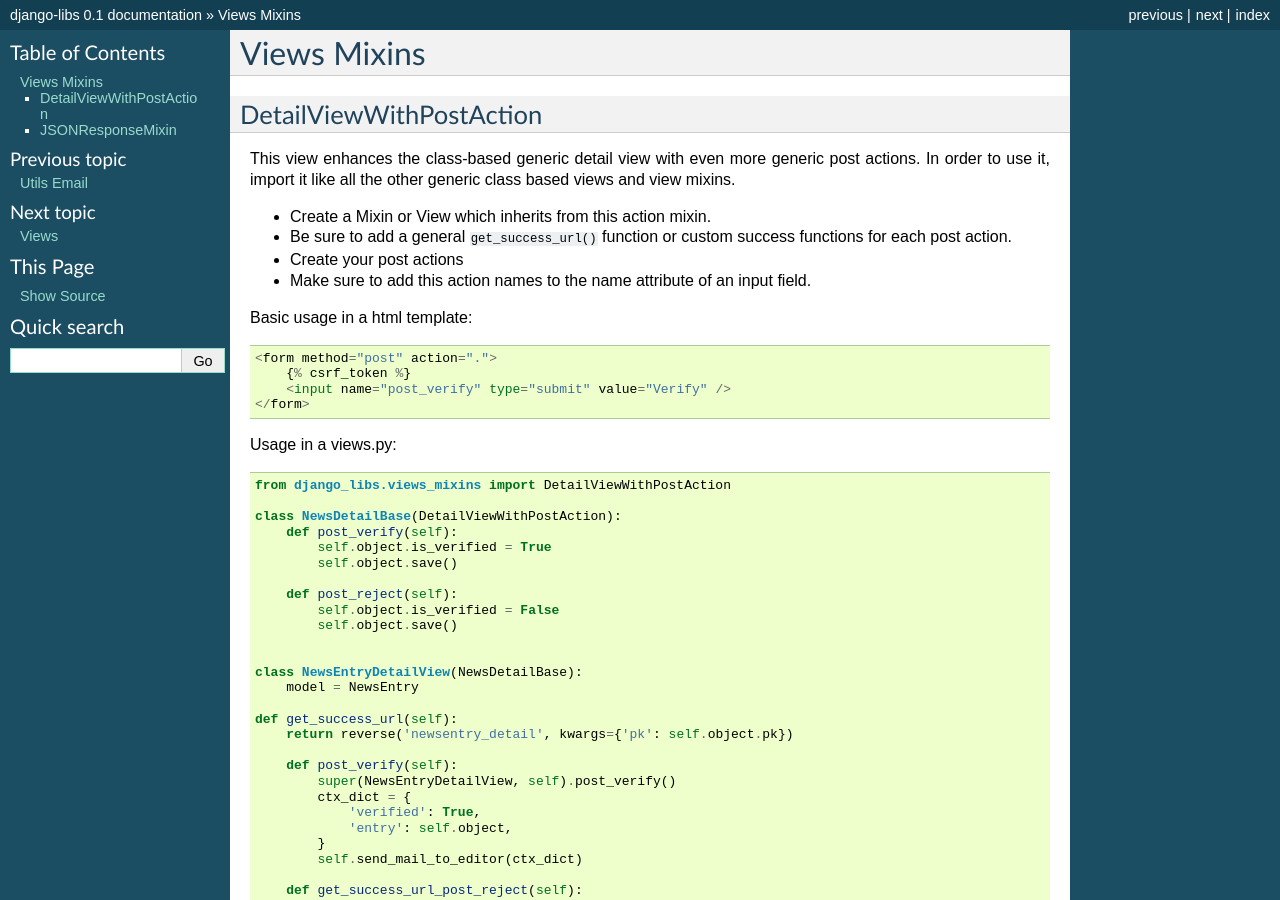
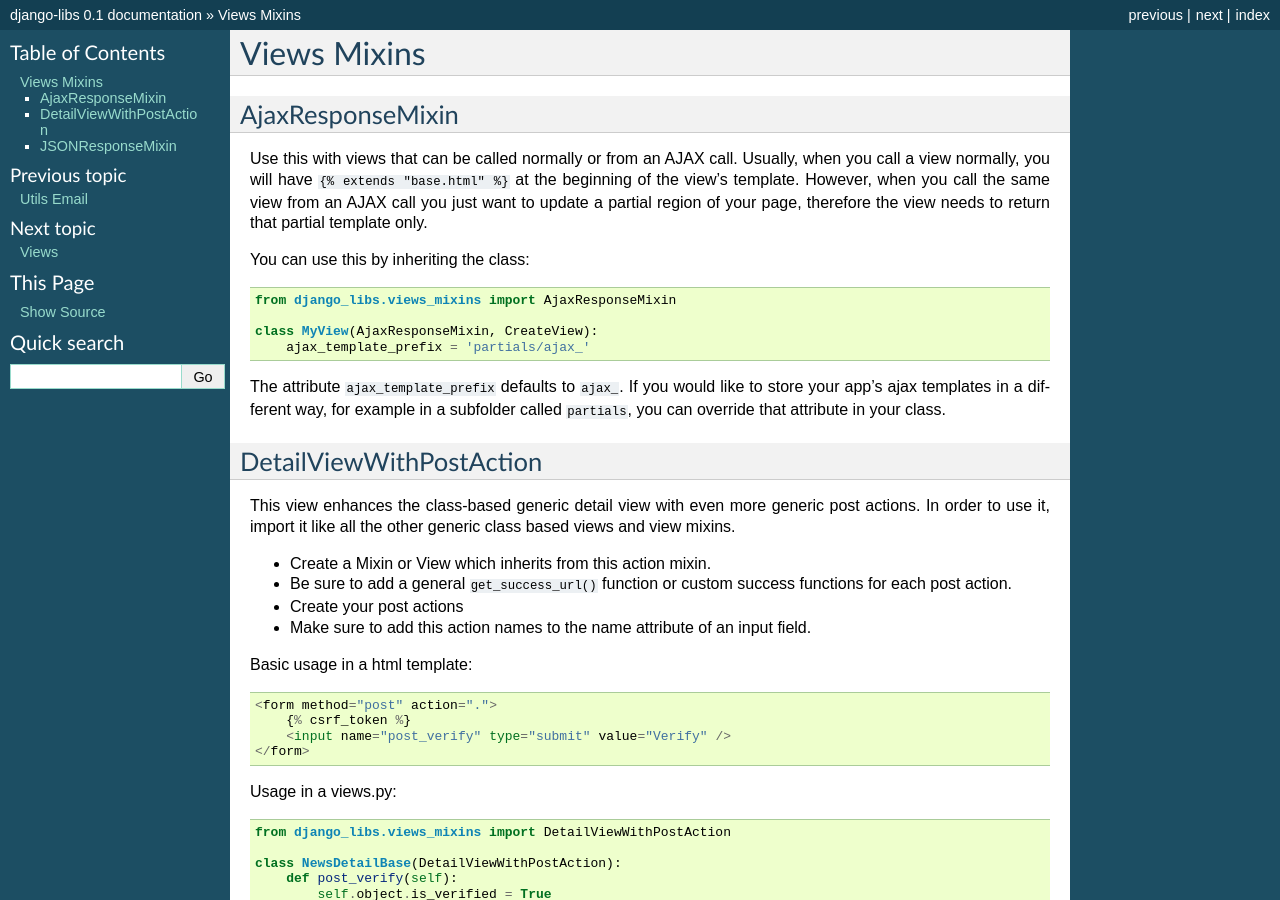
Before and after one commit to bitlabstudio/django-libs, a Sphinx documentation site: the page built from docs/views_mixins.rst, in a window 1280 px wide and 900 px high. Built offline with Sphinx 7.4.7, drawn with Linux system fonts in a browser that asks for light colours; formulas are drawn with MathJax 3.

Commit message:
Added AjaxResponseMixin and AjaxRedirectMiddleware

```diff
--- a/CHANGELOG.txt
+++ b/CHANGELOG.txt
@@ -1,4 +1,7 @@
 === 0.10 (ongoing development) ===
+
+- Added AjaxResponseMixin
+- Added AjaxRedirectMiddleware
 
 === 0.9 ===
 
--- a/README.rst
+++ b/README.rst
@@ -20,6 +20,9 @@ and applications.
   who the recepient is
 * Functions to test callable or non-callable views
 * Dummy views to test your 404 and 500 templates
+* AjaxRedirectMiddleware for jQuery AJAX calls that return 301 redirects
+* AjaxResponseMixin for views that can return their normal template or a
+  partial template when it is an ajax call
 
 **Coming soon**:
 
--- a/docs/index.rst
+++ b/docs/index.rst
@@ -24,6 +24,7 @@ Contents:
    utils_email
    views_mixins
    views
+   middlewares
 
 
 Indices and tables
--- a/docs/views_mixins.rst
+++ b/docs/views_mixins.rst
@@ -1,5 +1,26 @@
 Views Mixins
 ===========
+
+AjaxResponseMixin
+-----------------
+
+Use this with views that can be called normally or from an AJAX call. Usually,
+when you call a view normally, you will have ``{% extends "base.html" %}`` at
+the beginning of the view's template. However, when you call the same view
+from an AJAX call you just want to update a partial region of your page,
+therefore the view needs to return that partial template only.
+
+You can use this by inheriting the class::
+
+    from django_libs.views_mixins import AjaxResponseMixin
+
+    class MyView(AjaxResponseMixin, CreateView):
+        ajax_template_prefix = 'partials/ajax_'
+
+The attribute ``ajax_template_prefix`` defaults to ``ajax_``. If you would
+like to store your app's ajax templates in a different way, for example in
+a subfolder called ``partials``, you can override that attribute in your
+class.
 
 DetailViewWithPostAction
 ------------------------
```
Also changed, not shown: docs/middlewares.rst (added, +25 -0 lines), 2 other files.
